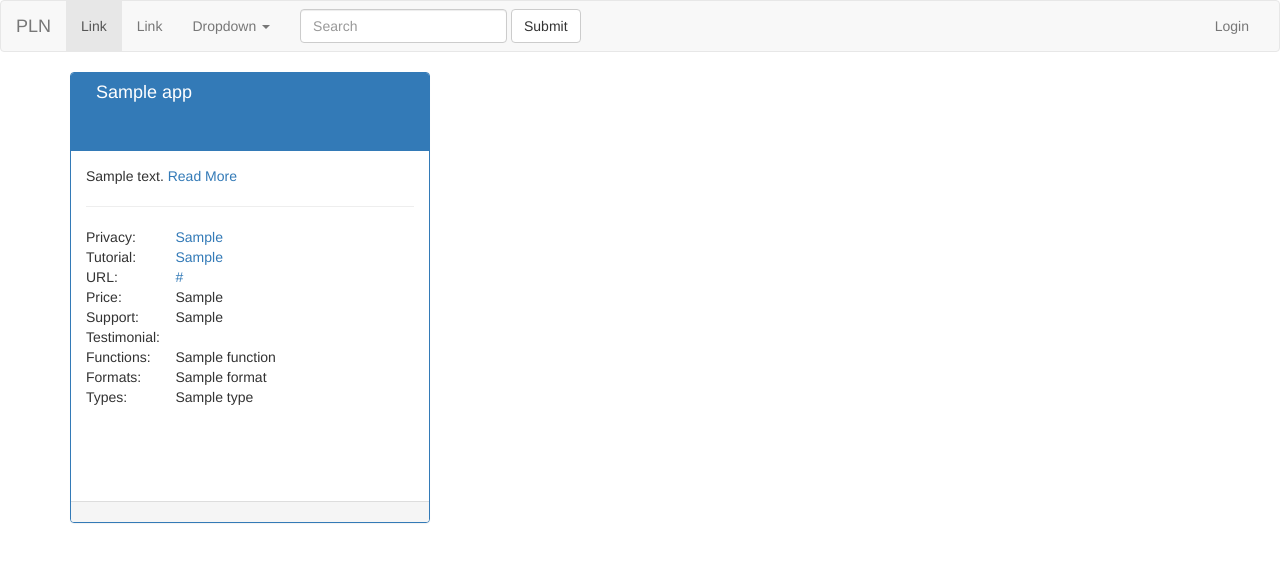
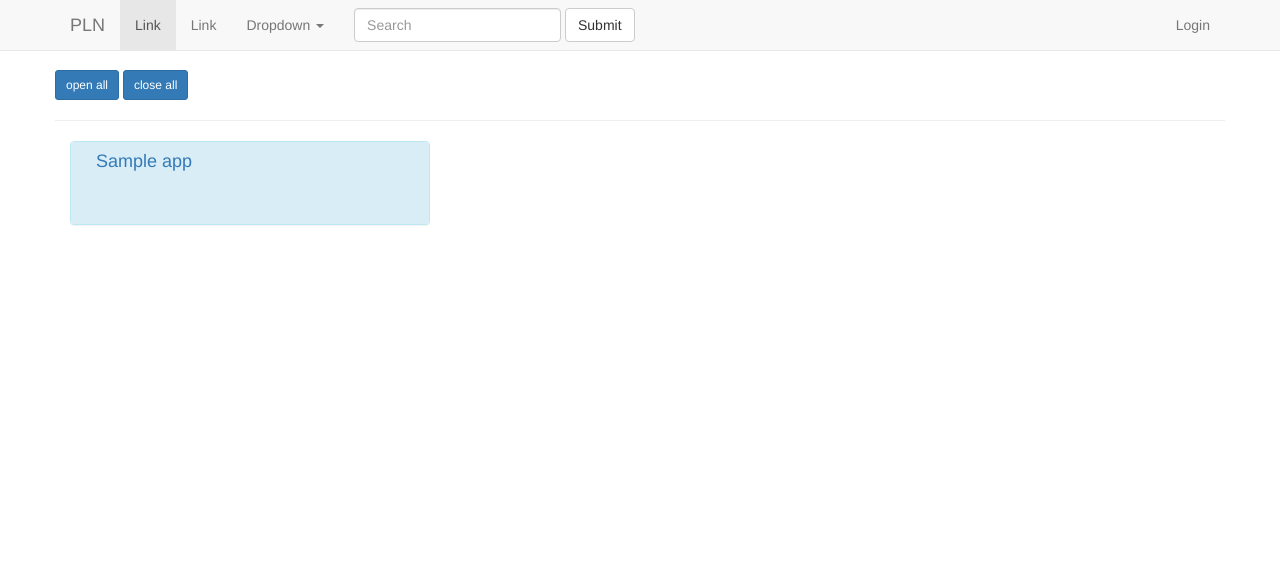
Before and after one commit to llcit/clt-pln, a Django app: page /pln/ in a window 1280 px wide. Shown: the top 562 px of the page. Run offline with Django 3.2, Linux system fonts and the light colour scheme; tables that the repository leaves empty hold one stand-in row (values such as "Sample post"); grey boxes marked "Sample" are stand-in pictures; some libraries are stand-ins or nearby versions.

Commit message:
Added collpase function.

```diff
--- a/pln/templates/pln/apps.html
+++ b/pln/templates/pln/apps.html
@@ -3,28 +3,35 @@
 {% block content %}
 <!-- Page Contents -->
 <div class="row">
+
+  <!-- accordion -->
+  <a href="#" class="btn btn-primary btn-sm openall">open all</a> <a href="#" class="btn btn-primary btn-sm closeall">close all</a>
+  <hr>
+  <div class="panel-group" id="accordion1">
     {% for item in lists %}
     <div class="col-md-4">
-      <div class="panel panel-primary pln app">
+      <div class="panel panel-info pln app">
 
 	<!-- panel header -->
-	<div style="height: 78px;" class="panel-heading">
+	<div style="height: 82px;" class="panel-heading">
+	  <a data-toggle="collapse" data-parent="#accordion1" href="#{{ item.id }}">
   	    <div class="media">
 	      <div class="media-left">
-	      <a href="{{ item.url }}">
 		<img class="img-responsive pln app icon" src="{{ item.icon }}" width="64" alt="App Icon N/A">
+	      </div>
+	      <div class="media-body">
+		<h4 style="font-color: white;" class="media-heading">{{ item.name }}</h4>
+	      </div>
+	    </div>
 	  </a>
 	</div>
-	    <div class="media-body">
-	      <h4 class="media-heading">{{ item.name }}</h4>
-	    </div>
-	  </div>
-	</div>
-	<!-- ./panel header -->
+	<!-- /.panel header -->
 
+	<!-- collapse -->
+	<div id="{{ item.id }}" class="panel-collapse collapse">
 	  <!-- panel body -->
-	<div  style="height: 350px;"class="panel-body">
-	  {{ item.description | truncatewords:7 }}
+	  <div class="panel-body">
+	    {{ item.description }}
 	    <a href="{% url 'app' item_id=item.id %}"> Read More</a>
 	    <hr>
 
@@ -118,24 +125,23 @@
 	      </div>
 	    </div>
 	  </div>
-	<!-- ./panel body -->
+	  <!-- /.panel body -->
+	</div><!-- /.panel-collapse -->
 
+	{% if user.is_authenticated %}
 	<!-- panel footer -->
 	<div class="panel-footer">
 	  <div class="admin-menu">
-	    {% if user.is_authenticated %}
 	    <a class="btn btn-info" href="{% url 'app_edit' item_id=item.id %}">Edit</a>
 	    <a class="btn btn-danger" href="{% url 'app_delete' item_id=item.id %}">Delete</a>
-	    {% endif %}
 	  </div>
 	</div>
 	<!-- ./panel footer -->
+	{% endif %}
 
-      </div>
-      <!-- ./panel -->
-    </div>
-    <!-- ./column -->
+      </div><!-- /.panel -->
+    </div> <!-- /.column -->
     {% endfor %}
   </div>
-<!-- ./row -->
+</div><!-- /.row -->
 {% endblock content %}
--- a/pln/templates/pln/base.html
+++ b/pln/templates/pln/base.html
@@ -15,9 +15,9 @@
     <title>Personal Learning Network</title>
 
   </head>
-  <body>
-    <nav class="navbar navbar-default">
-      <div class="container-fluid">
+  <body style="padding-top: 70px;">
+    <nav class="navbar navbar-default navbar-fixed-top">
+      <div class="container">
 	<!-- Brand and toggle get grouped for better mobile display -->
 	<div class="navbar-header">
 	  <button type="button" class="navbar-toggle collapsed" data-toggle="collapse" data-target="#pln-navbar-collapse-1" aria-expanded="false">
```
Lines whose indentation alone changed are shown as unchanged.
